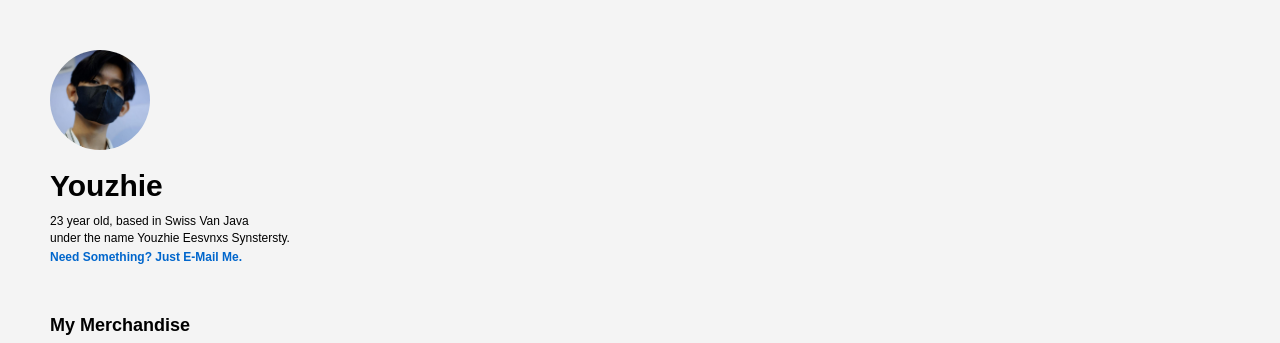
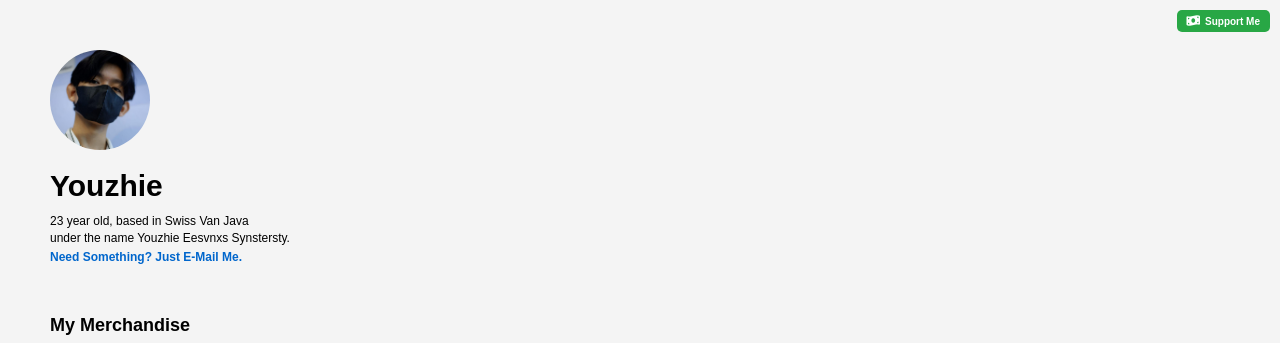
Before and after one commit to Youzhie/Biodata, a plain HTML site: page index.html in a window 1280 px wide. Shown: the top 343 px of the page. Drawn offline with Linux system fonts and the light colour scheme.

Commit message:
Update index.html

```diff
--- a/index.html
+++ b/index.html
@@ -36,7 +36,7 @@
 
         .profile-info p {
             font-size: 12px !important;
-            margin: 0; /* Menghilangkan jarak bawah bio */
+            margin: 0;
             line-height: 1.4;
         }
 
@@ -51,6 +51,27 @@
             text-decoration: none;
             font-weight: bold;
             font-size: 12px;
+        }
+
+        /* Tombol Support Me di pojok kanan atas */
+        .support-me {
+            position: absolute;
+            top: 10px;
+            right: 10px;
+            background-color: #28a745;
+            color: white;
+            padding: 5px 10px;  /* Mengurangi ukuran padding */
+            font-size: 10px; /* Ukuran teks lebih kecil */
+            font-weight: bold;
+            border-radius: 5px;
+            text-decoration: none;
+            display: flex;
+            align-items: center;
+        }
+
+        .support-me i {
+            font-size: 12px; /* Mengurangi ukuran ikon */
+            margin-right: 5px;
         }
 
         /* Judul Merchandise */
@@ -166,6 +187,11 @@
         </div>
     </div>
 
+    <!-- Tombol Support Me -->
+    <a href="https://saweria.co/eesvnxs" class="support-me">
+        <i class="fas fa-money-bill-wave"></i> Support Me
+    </a>
+
     <!-- Judul Merchandise -->
     <div class="merch-title">My Merchandise</div>
 
```
